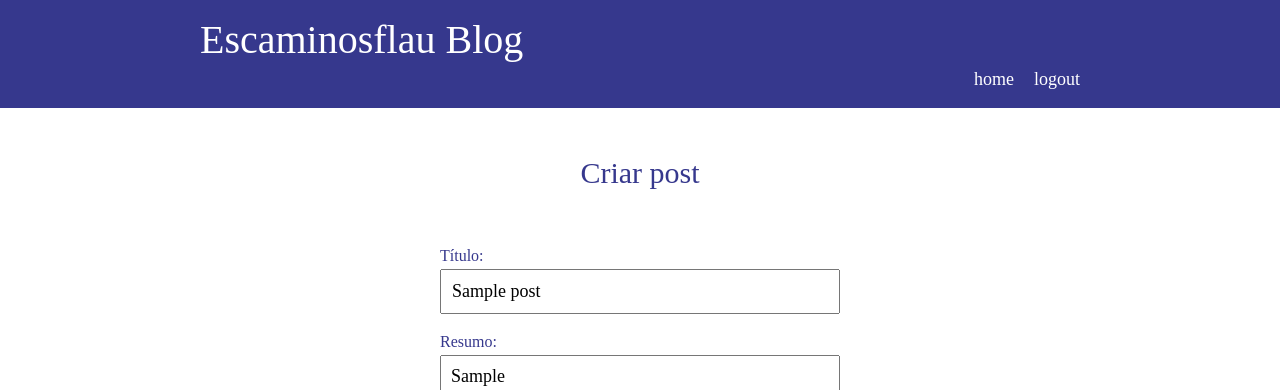
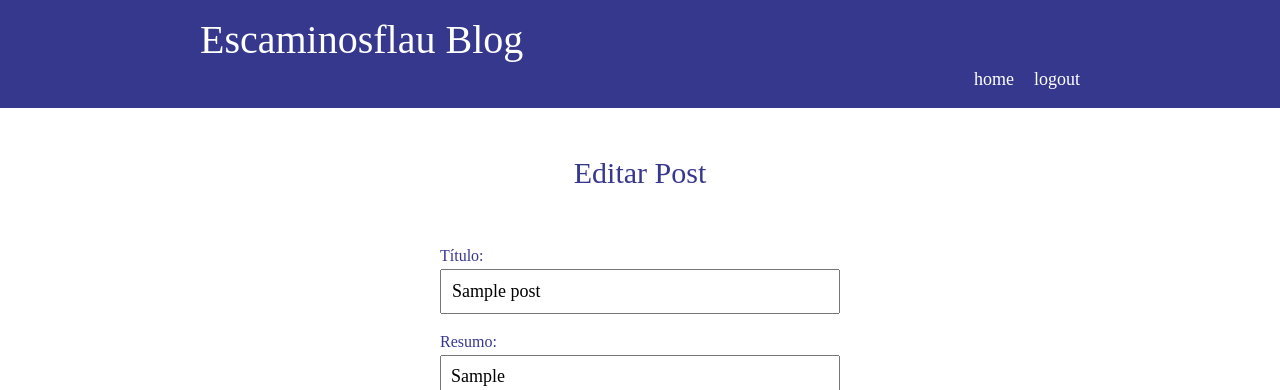
Before and after one commit to vitormcferreira/blog-django, a Django app: page /post_update/1/ in a window 1280 px wide. Shown: the top 390 px of the page. Run offline with Django 4.2, Linux system fonts and the light colour scheme; a user stored in the database is signed in; tables that the repository leaves empty hold one stand-in row (values such as "Sample post"); some libraries are stand-ins or nearby versions.

Commit message:
corrigir titulo

```diff
--- a/blog/templates/blog/post_form.html
+++ b/blog/templates/blog/post_form.html
@@ -3,7 +3,13 @@
 {% load widget_tweaks %}
 
 {% block content %}
-  <h1 class="content-title">Criar post</h1>
+  <h1 class="content-title">
+    {% if request.resolver_match.url_name == 'post_create' %}
+      Criar Post
+    {% else %}
+      Editar Post
+    {% endif %}
+  </h1>
 
   <form method="POST" class="form">
     {% csrf_token %}
```
